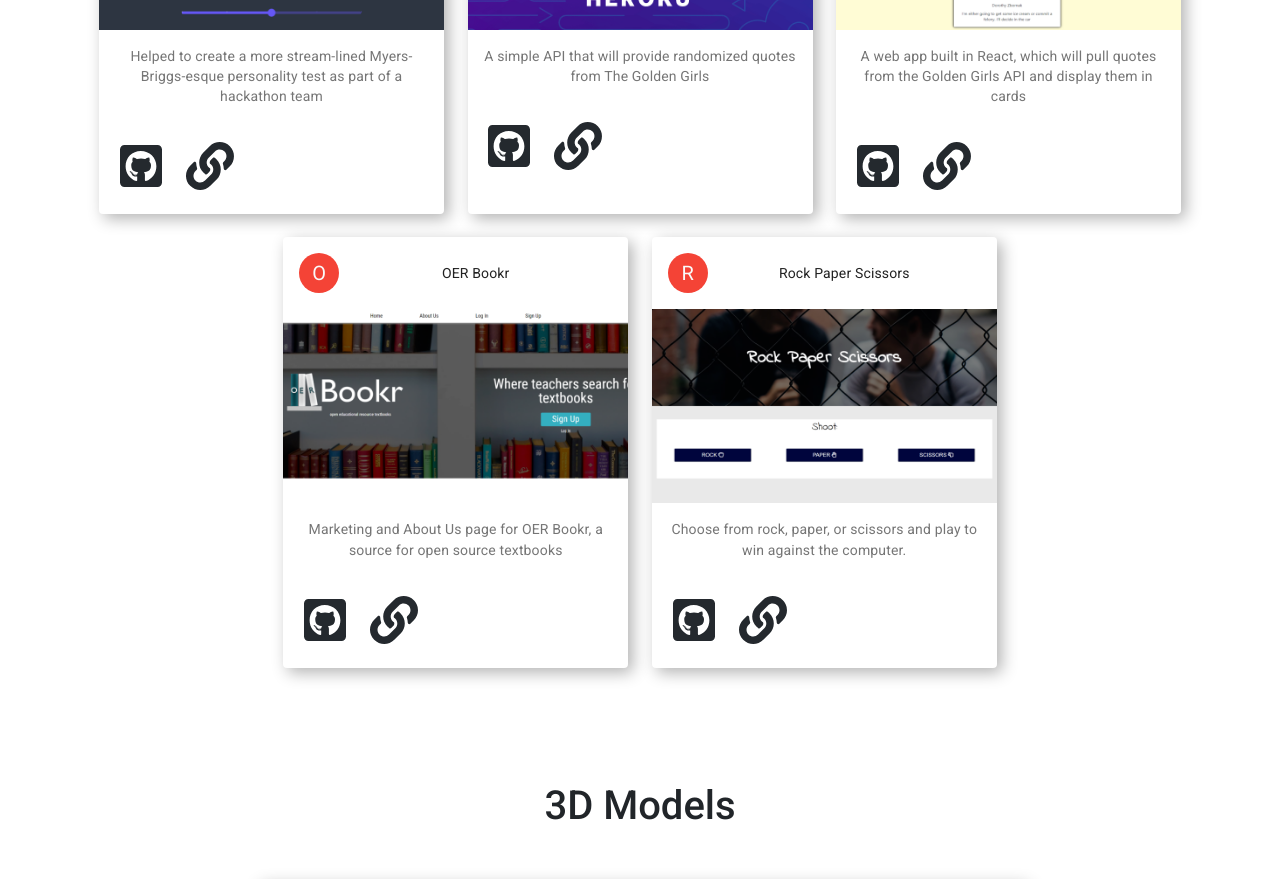
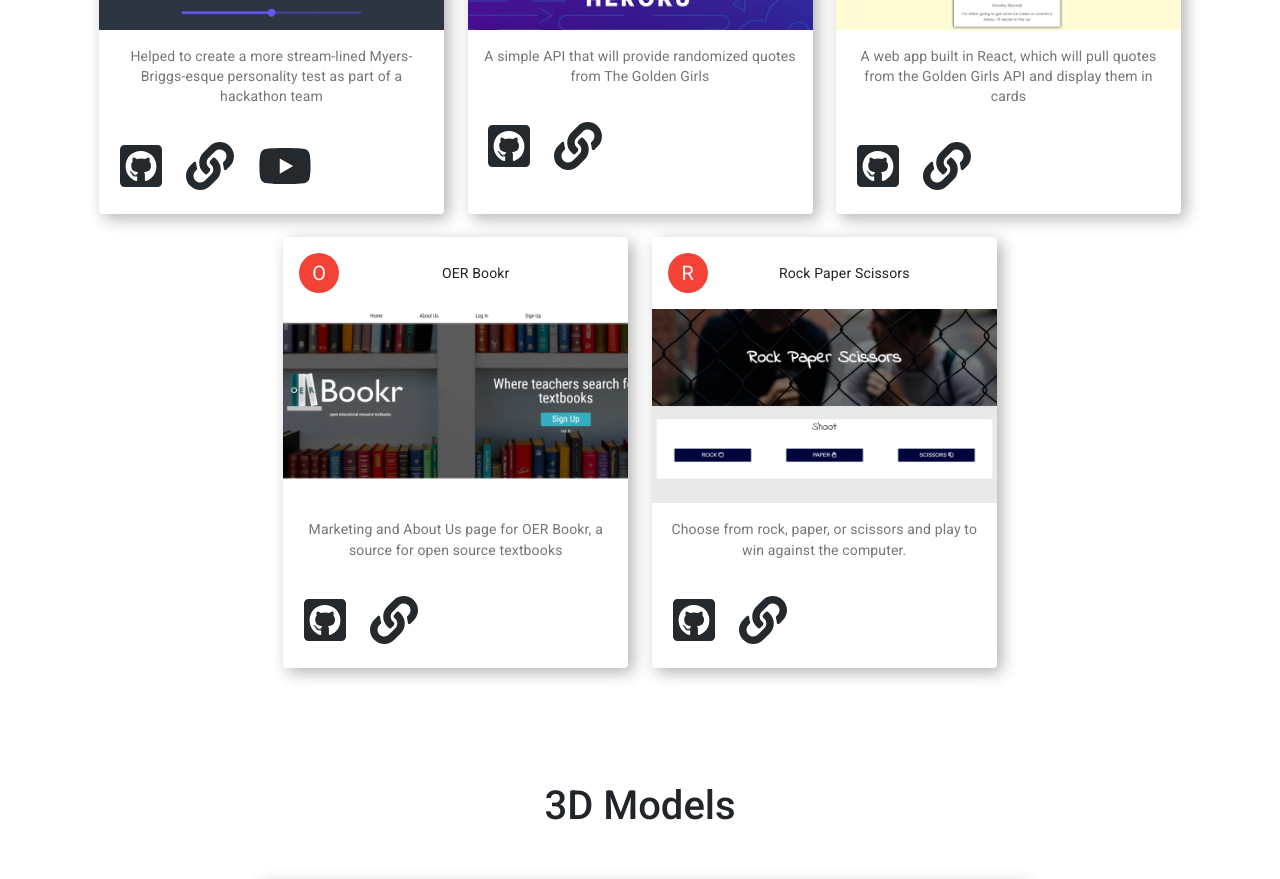
Before and after one commit to alexandercsierra/reactportfolio, a React (Create React App) app: page /projects in a window 1280 px wide. Shown: the part 920-1799 px from the top of the page. Built offline with nearby package versions, Linux system fonts and the light colour scheme.

Commit message:
added video for characteristiq

```diff
--- a/src/components/Card.js
+++ b/src/components/Card.js
@@ -18,14 +18,15 @@ import MoreVertIcon from '@material-ui/icons/MoreVert';
 import styled from 'styled-components';
 import { FontAwesomeIcon} from '@fortawesome/react-fontawesome'
 import { library } from '@fortawesome/fontawesome-svg-core'
-import { fab, faHtml5, faCss3Alt, faJs, faReact, faGithubSquare} from '@fortawesome/free-brands-svg-icons'
+import { fab, faHtml5, faCss3Alt, faJs, faReact, faGithubSquare, faYoutube} from '@fortawesome/free-brands-svg-icons'
 import {faCube, faLink} from '@fortawesome/free-solid-svg-icons'
 import { dom } from '@fortawesome/fontawesome-svg-core'
 dom.watch()
 
 {/* <i class="fas fa-link"></i> */}
+{/* <i class="fab fa-youtube"></i> */}
 
-library.add(faHtml5, faCss3Alt, faJs, faCube, faReact, faLink)
+library.add(faHtml5, faCss3Alt, faJs, faCube, faReact, faLink, faYoutube)
 
 let Icon = styled.svg`
     font-size: 3rem;
@@ -59,7 +60,7 @@ const useStyles = makeStyles(theme => ({
 }));
 
 export default function Projects(props) {
-  const {title, img, desc, letter, url, repo} = props;
+  const {title, img, desc, letter, url, repo, video} = props;
   const classes = useStyles();
   const [expanded, setExpanded] = React.useState(false);
 
@@ -110,6 +111,13 @@ export default function Projects(props) {
           <Icon className="fab fa-js" style={{color: "#e9d54d"}}></Icon> */}
           <a href={url} target="_blank"><Icon className="fas fa-link"  style={{color: "#24292e"}}></Icon></a>
         </IconButton>
+        {title === "Characteristiq" && <IconButton aria-label="link to deployed site">
+          {/* <FavoriteIcon /> */}
+          {/* <Icon className="fab fa-html5" style={{color: "#df4b25"}}></Icon>
+          <Icon className="fab fa-css3-alt" style={{color: "#1e5fa9"}}></Icon>
+          <Icon className="fab fa-js" style={{color: "#e9d54d"}}></Icon> */}
+          <a href={video} target="_blank"><Icon className="fab fa-youtube"  style={{color: "#24292e"}}></Icon></a>
+        </IconButton>}
         {/* <IconButton aria-label="share">
           <ShareIcon />
         </IconButton>
--- a/src/components/Projects.js
+++ b/src/components/Projects.js
@@ -57,7 +57,8 @@ let obj = {
         image: char,
         desc: "Helped to create a more stream-lined Myers-Briggs-esque personality test as part of a hackathon team",
         repo: "https://github.com/Myers-Briggs-for-Millennials/Frontend",
-        url: "https://characteristiq.now.sh/"
+        url: "https://characteristiq.now.sh/",
+        video: "https://www.youtube.com/watch?v=2gU_upDqM34&feature=youtu.be"
     },
     ggapi: {
         letter: "G",
@@ -100,7 +101,7 @@ let arr = Object.values(obj);
 
 
 let cards = arr.map(proj => {
-    return(<Card style = {{margin: "4%"}} letter = {proj.letter} title = {proj.title} img={proj.image} desc = {proj.desc} key={proj.title} url={proj.url} repo = {proj.repo}/>)
+    return(<Card style = {{margin: "4%"}} letter = {proj.letter} title = {proj.title} img={proj.image} desc = {proj.desc} key={proj.title} url={proj.url} repo = {proj.repo} video={proj.video}/>)
 })
 
     return (
```
